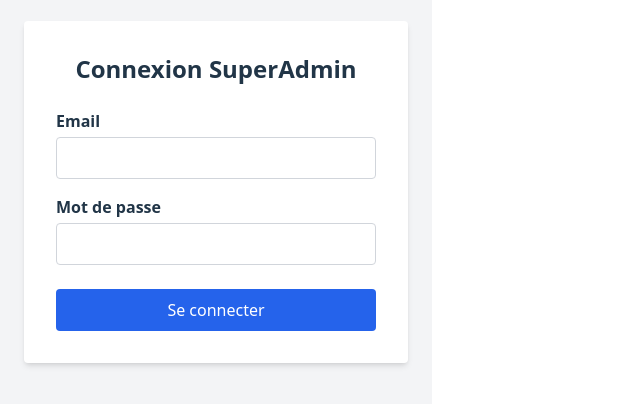
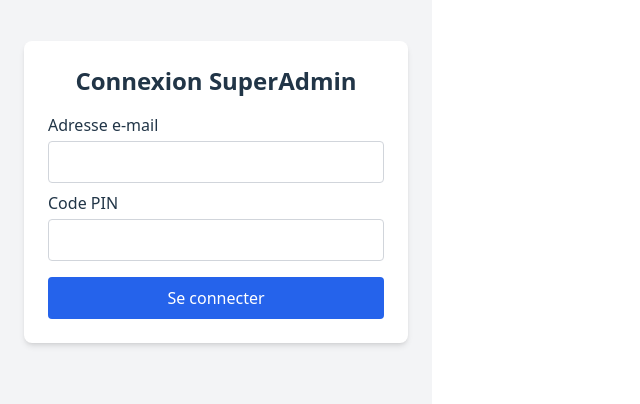
Before and after one commit to hdesumo/voyagemax-superadmin, a React (Vite) app: page /login in a window 1280 px wide. Shown: the part 232-636 px from the top of the page, without its empty margins (0-640 px from the left). Built offline with nearby package versions, Linux system fonts and the light colour scheme.

Commit message:
✅ Fix: corrected login URL for superadmin

```diff
--- a/src/pages/LoginPage.jsx
+++ b/src/pages/LoginPage.jsx
@@ -1,70 +1,69 @@
-// src/pages/LoginPage.jsx
-import React, { useState } from 'react';
-import axios from 'axios';
-import { useNavigate } from 'react-router-dom';
+import React, { useState } from "react";
+import { useNavigate } from "react-router-dom";
+import axios from "axios";
 
 const LoginPage = () => {
-  const [email, setEmail] = useState('');
-  const [password, setPassword] = useState('');
-  const [error, setError] = useState('');
+  const [email, setEmail] = useState("");
+  const [pin, setPin] = useState("");
+  const [error, setError] = useState("");
   const navigate = useNavigate();
 
-  const handleSubmit = async (e) => {
+  const handleLogin = async (e) => {
     e.preventDefault();
-    setError('');
+    setError("");
+
     try {
       const response = await axios.post(
-        `${import.meta.env.VITE_API_URL}/api/auth/login-superadmin`,
-        { email, password }
+        `${import.meta.env.VITE_API_URL}/api/login/superadmin`,
+        {
+          email,
+          pin,
+        }
       );
 
-      const userData = response.data;
-      localStorage.setItem('user', JSON.stringify(userData));
-      navigate('/dashboard'); // Redirige vers la page dashboard après connexion
+      const { token } = response.data;
+      localStorage.setItem("token", token);
+      navigate("/dashboard");
     } catch (err) {
-      setError(err.response?.data?.error || 'Erreur de connexion');
+      setError("Identifiants invalides");
     }
   };
 
   return (
-    <div className="flex items-center justify-center h-screen bg-gray-100">
+    <div className="flex items-center justify-center min-h-screen bg-gray-100">
       <form
-        onSubmit={handleSubmit}
-        className="bg-white p-8 rounded shadow-md w-96"
+        onSubmit={handleLogin}
+        className="bg-white p-6 rounded-lg shadow-md w-full max-w-sm"
       >
-        <h2 className="text-2xl font-bold mb-6 text-center">Connexion SuperAdmin</h2>
-        {error && (
-          <div className="mb-4 text-red-500 text-sm text-center">{error}</div>
-        )}
-        <div className="mb-4">
-          <label htmlFor="email" className="block font-semibold mb-1">
-            Email
-          </label>
+        <h2 className="text-2xl font-bold mb-4 text-center">Connexion SuperAdmin</h2>
+
+        <label className="block mb-2">
+          Adresse e-mail
           <input
-            id="email"
             type="email"
-            className="w-full border border-gray-300 px-3 py-2 rounded"
             value={email}
             onChange={(e) => setEmail(e.target.value)}
+            className="w-full mt-1 p-2 border border-gray-300 rounded"
             required
           />
-        </div>
-        <div className="mb-6">
-          <label htmlFor="password" className="block font-semibold mb-1">
-            Mot de passe
-          </label>
+        </label>
+
+        <label className="block mb-4">
+          Code PIN
           <input
-            id="password"
             type="password"
-            className="w-full border border-gray-300 px-3 py-2 rounded"
-            value={password}
-            onChange={(e) => setPassword(e.target.value)}
+            value={pin}
+            onChange={(e) => setPin(e.target.value)}
+            className="w-full mt-1 p-2 border border-gray-300 rounded"
             required
           />
-        </div>
+        </label>
+
+        {error && <p className="text-red-500 mb-4 text-sm">{error}</p>}
+
         <button
           type="submit"
-          className="w-full bg-blue-600 text-white py-2 px-4 rounded hover:bg-blue-700"
+          className="w-full bg-blue-600 text-white py-2 px-4 rounded hover:bg-blue-700 transition"
         >
           Se connecter
         </button>
```
